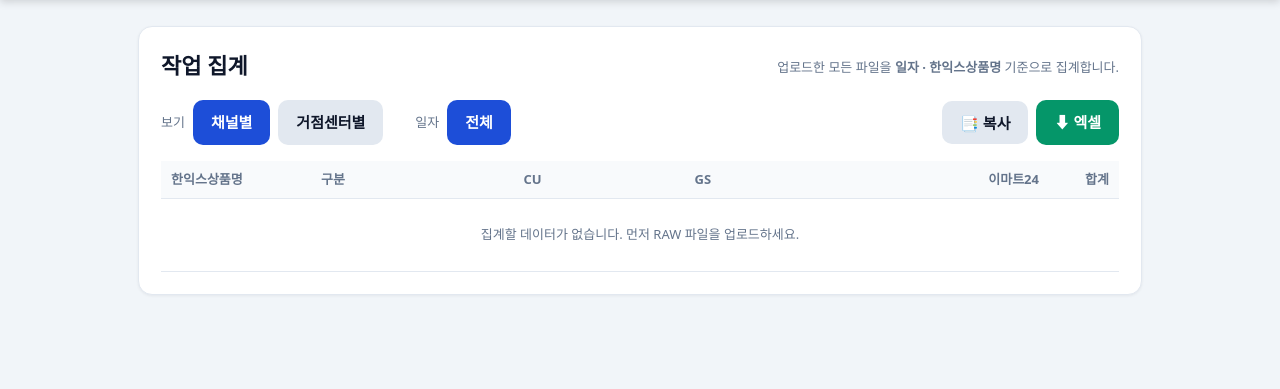
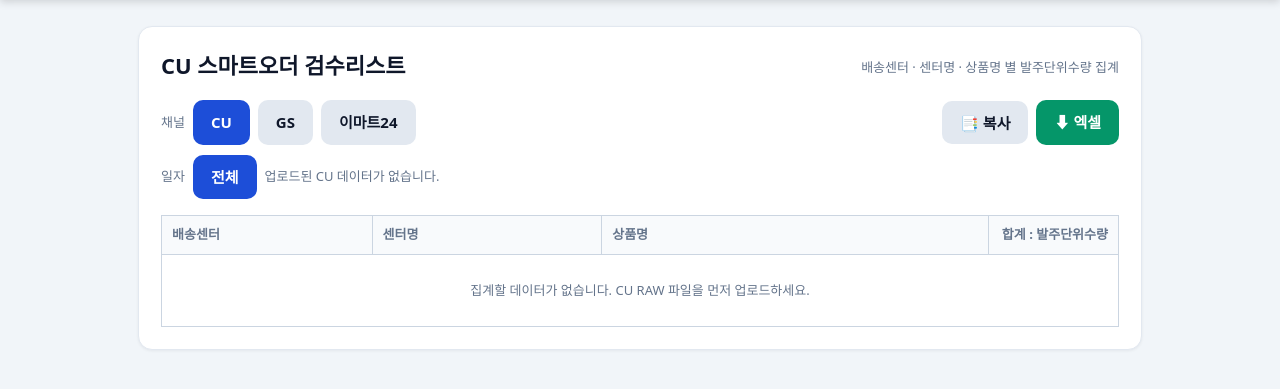
Before and after one commit to sangjin94/hanex_smartorder, a Flask app: page /report in a window 1280 px wide. Shown: the part 63-452 px from the top of the page. Run offline with Flask 3, Linux system fonts and the light colour scheme.

Commit message:
작업집계를 검수리스트 형식으로 변경 (채널·일자 선택 → 이고센터>센터>상품>수량)
- 채널 선택 + 일자 선택 후 배송센터(이고센터) > 센터명 > 화주상품명 별 집계
- 센터명별 요약(소계) + 총합계 (엑셀 검수리스트와 동일 형태)
- 수량: CU는 발주단위수량, GS·E24는 주문수량. 헤더에 명시
- 클립보드 복사 + 엑셀 다운로드(그룹/소계/총합계)
- 사용법·README 갱신

Co-Authored-By: Claude Opus 4.8 <noreply@anthropic.com>

```diff
--- a/app.py
+++ b/app.py
@@ -312,7 +312,7 @@ def history_delete(uid):
     return redirect(url_for("history", ch=request.form.get("ch", "")))
 
 
-# ---------------- 작업 집계 (일자 · 한익스상품명 · 채널/거점센터) ----------------
+# ---------------- 작업 집계(검수리스트): 채널·일자별 · 이고센터>센터>상품(화주)>수량 ----------------
 def _norm_date(s):
     """'20260715' / '2026-07-14 00:00:00' / '2026-07-14' → '2026-07-15'. 없으면 ''"""
     s = (s or "").strip()
@@ -324,13 +324,19 @@ def _norm_date(s):
     return s
 
 
-def _aggregate():
-    """아카이브 전체를 가로질러 (일자, 한익스상품명, 구분) 별 채널·거점센터 수량 집계.
-    반환: agg{key: {'ch':{ch:qty}, 'hub':{hub:qty}}}, dates[], hubs[], skipped(한익스상품명 없는 수량)
-    """
-    agg, dates, hubs, skipped = {}, set(), set(), 0
+def _hubkey(h):
+    return (1, "") if h in ("(미지정)", "") else (0, h)
+
+
+def _checklist(ch, sel_date):
+    """한 채널의 업로드들을 (이고센터 > 채널센터 > 화주상품명) 별 수량으로 집계.
+    수량은 process()의 row['수량'](CU=발주단위수량). 반환: (blocks, grand, dates)"""
+    agg = {}          # (hub, center, prod) -> qty
+    dates = set()
     for rec in _load_index():
-        ch, path = rec["ch"], _rec_path(rec)
+        if rec["ch"] != ch:
+            continue
+        path = _rec_path(rec)
         if not os.path.exists(path):
             continue
         try:
@@ -338,91 +344,88 @@ def _aggregate():
         except Exception:
             continue
         for row in rows:
+            d = _norm_date(row["배송일자"]) or "(일자없음)"
+            dates.add(d)
+            if sel_date and d != sel_date:
+                continue
             q = row["수량"] if isinstance(row["수량"], (int, float)) else 0
-            rep = row["대표"]
-            d = _norm_date(row["배송일자"]) or "(일자없음)"
-            if not rep:
-                skipped += q
-                continue
-            hub = row["거점센터"] or "(거점미지정)"
-            dates.add(d); hubs.add(hub)
-            e = agg.setdefault((d, rep, row["구분"]), {"ch": {}, "hub": {}})
-            e["ch"][ch] = e["ch"].get(ch, 0) + q
-            e["hub"][hub] = e["hub"].get(hub, 0) + q
-    return agg, sorted(dates, reverse=True), sorted(hubs), skipped
+            key = (row["거점센터"] or "(미지정)", row["센터"] or "", row["상품명"] or "")
+            agg[key] = agg.get(key, 0) + q
 
+    # 트리: hub -> center -> [(prod, qty)]
+    from collections import OrderedDict
+    tree = OrderedDict()
+    for (hub, center, prod) in sorted(agg, key=lambda k: (_hubkey(k[0]), k[1], k[2])):
+        tree.setdefault(hub, OrderedDict()).setdefault(center, []).append((prod, agg[(hub, center, prod)]))
 
-def _report_table(view, sel_date):
-    """집계를 화면/엑셀용 (columns, groups, grand) 로 정리."""
-    agg, dates, hubs, skipped = _aggregate()
-    if view == "hub":
-        columns = [(h, h) for h in hubs]
-    else:
-        columns = [(c, sc.CHANNELS[c]["name"]) for c in CH_ORDER]
-    colkeys = [c for c, _ in columns]
-    # 일자별 그룹
-    groups = {}
-    for (d, rep, cat), e in agg.items():
-        if sel_date and d != sel_date:
-            continue
-        src = e["hub"] if view == "hub" else e["ch"]
-        row = {"rep": rep, "cat": cat,
-               "cols": {k: src.get(k, 0) for k in colkeys},
-               "total": sum(src.values())}
-        groups.setdefault(d, []).append(row)
-    out = []
-    grand = {k: 0 for k in colkeys}; grand_total = 0
-    for d in sorted(groups, reverse=True):
-        rows = sorted(groups[d], key=lambda r: (sc.PRODUCT_CATS.index(r["cat"]) if r["cat"] in sc.PRODUCT_CATS else 9, r["rep"]))
-        sub = {k: sum(r["cols"][k] for r in rows) for k in colkeys}
-        sub_total = sum(r["total"] for r in rows)
-        for k in colkeys:
-            grand[k] += sub[k]
-        grand_total += sub_total
-        out.append({"date": d, "rows": rows, "sub": sub, "sub_total": sub_total})
-    return columns, out, grand, grand_total, dates, skipped
+    blocks, grand = [], 0
+    for hub, centers in tree.items():
+        cblocks, hub_total = [], 0
+        for center, prods in centers.items():
+            sub = sum(q for _, q in prods)
+            hub_total += sub
+            cblocks.append({"center": center, "prods": prods, "sub": sub})
+        grand += hub_total
+        blocks.append({"hub": hub, "centers": cblocks, "hub_total": hub_total})
+    return blocks, grand, sorted(dates, reverse=True)
 
 
 @app.route("/report")
 def report():
-    view = "hub" if request.args.get("view") == "hub" else "channel"
+    ch = request.args.get("ch", "")
+    if ch not in sc.CHANNELS:
+        ch = CH_ORDER[0]
     sel_date = request.args.get("date", "")
-    columns, groups, grand, grand_total, dates, skipped = _report_table(view, sel_date)
-    return render_template("report.html", view=view, sel_date=sel_date,
-                           columns=columns, groups=groups, grand=grand,
-                           grand_total=grand_total, dates=dates, skipped=skipped)
+    blocks, grand, dates = _checklist(ch, sel_date)
+    return render_template("report.html", ch=ch, cfg=sc.CHANNELS, channels=CH_ORDER,
+                           sel_date=sel_date, blocks=blocks, grand=grand, dates=dates)
 
 
 @app.route("/report/xlsx")
 def report_xlsx():
     import openpyxl
-    from openpyxl.styles import Font, PatternFill, Alignment
-    view = "hub" if request.args.get("view") == "hub" else "channel"
+    from openpyxl.styles import Font, PatternFill, Alignment, Border, Side
+    ch = request.args.get("ch", "")
+    if ch not in sc.CHANNELS:
+        ch = CH_ORDER[0]
     sel_date = request.args.get("date", "")
-    columns, groups, grand, grand_total, dates, skipped = _report_table(view, sel_date)
-    wb = openpyxl.Workbook(); ws = wb.active; ws.title = "작업집계"
-    headers = ["일자", "한익스상품명", "구분"] + [name for _, name in columns] + ["합계"]
-    ws.append(headers)
-    hdr_fill = PatternFill("solid", fgColor="FFFFFF00")
-    for c in range(1, len(headers) + 1):
-        ws.cell(1, c).font = Font(name="맑은 고딕", size=11, bold=True)
-        ws.cell(1, c).fill = hdr_fill
-        ws.cell(1, c).alignment = Alignment(horizontal="center")
-    for g in groups:
-        for r in g["rows"]:
-            ws.append([g["date"], r["rep"], r["cat"]] +
-                      [r["cols"][k] for k, _ in columns] + [r["total"]])
-        ws.append(["%s 소계" % g["date"], "", ""] +
-                  [g["sub"][k] for k, _ in columns] + [g["sub_total"]])
-    ws.append(["총합계", "", ""] + [grand[k] for k, _ in columns] + [grand_total])
-    for i, w in enumerate([12, 34, 8] + [11] * len(columns) + [10], 1):
+    blocks, grand, dates = _checklist(ch, sel_date)
+    cfg = sc.CHANNELS[ch]
+    wb = openpyxl.Workbook(); ws = wb.active; ws.title = "검수리스트"
+    yellow = PatternFill("solid", fgColor="FFFFFF00")
+    thin = Side(style="thin", color="FFBFBFBF")
+    border = Border(top=thin, bottom=thin, left=thin, right=thin)
+    qtylabel = "발주단위수량" if ch == "cu" else "수량"
+    ws.append(["배송센터", "센터명", "상품명", "합계 : %s" % qtylabel])
+    for c in range(1, 5):
+        cell = ws.cell(1, c); cell.font = Font(name="맑은 고딕", size=11, bold=True)
+        cell.fill = PatternFill("solid", fgColor="FFDDEBF7"); cell.border = border
+    def put(r, vals, bold=False, fill=None):
+        for c, v in enumerate(vals, 1):
+            cell = ws.cell(r, c, v)
+            cell.font = Font(name="맑은 고딕", size=10, bold=bold)
+            cell.border = border
+            if fill:
+                cell.fill = fill
+    r = 2
+    for b in blocks:
+        first_hub = True
+        for cb in b["centers"]:
+            first_center = True
+            for prod, q in cb["prods"]:
+                put(r, [b["hub"] if first_hub else "", cb["center"] if first_center else "", prod, q])
+                first_hub = first_center = False
+                r += 1
+            put(r, ["", "%s 요약" % cb["center"], "", cb["sub"]], bold=True, fill=yellow)
+            r += 1
+    put(r, ["총합계", "", "", grand], bold=True, fill=yellow)
+    for i, w in enumerate([20, 22, 30, 16], 1):
         ws.column_dimensions[openpyxl.utils.get_column_letter(i)].width = w
     ws.freeze_panes = "A2"
     bio = io.BytesIO(); wb.save(bio); bio.seek(0)
-    today = datetime.datetime.now().strftime("%Y%m%d")
-    tag = "거점센터별" if view == "hub" else "채널별"
+    dtag = sel_date or "전체"
     return send_file(bio, as_attachment=True,
-                     download_name="작업집계_%s_%s.xlsx" % (tag, today),
+                     download_name="%s_검수리스트_%s.xlsx" % (cfg["name"], dtag),
                      mimetype="application/vnd.openxmlformats-officedocument.spreadsheetml.sheet")
 
 
--- a/templates/report.html
+++ b/templates/report.html
@@ -1,70 +1,68 @@
 {% extends "base.html" %}
-{% block title %}작업 집계{% endblock %}
+{% block title %}작업 집계(검수리스트){% endblock %}
 {% block body %}
+{% set qtylabel = '발주단위수량' if ch=='cu' else '수량' %}
 <div class="card">
   <div class="row" style="justify-content:space-between">
-    <h1>작업 집계</h1>
-    <div class="muted">업로드한 모든 파일을 <b>일자 · 한익스상품명</b> 기준으로 집계합니다.</div>
+    <h1>{{ cfg[ch].name }} 스마트오더 검수리스트</h1>
+    <div class="muted">배송센터 · 센터명 · 상품명 별 {{ qtylabel }} 집계</div>
   </div>
 
-  <!-- 보기 기준 + 일자 필터 -->
+  <!-- 채널 선택 -->
   <div class="row" style="gap:8px;margin-top:14px;flex-wrap:wrap">
-    <span class="muted" style="align-self:center">보기</span>
-    <a class="btn {{ '' if view=='channel' else 'gray' }}" href="{{ url_for('report', view='channel', date=sel_date) }}">채널별</a>
-    <a class="btn {{ '' if view=='hub' else 'gray' }}" href="{{ url_for('report', view='hub', date=sel_date) }}">거점센터별</a>
-    <span style="width:16px"></span>
-    <span class="muted" style="align-self:center">일자</span>
-    <a class="btn {{ 'gray' if sel_date }}" href="{{ url_for('report', view=view) }}">전체</a>
-    {% for d in dates %}
-    <a class="btn {{ '' if sel_date==d else 'gray' }}" href="{{ url_for('report', view=view, date=d) }}">{{ d }}</a>
+    <span class="muted" style="align-self:center">채널</span>
+    {% for c in channels %}
+    <a class="btn {{ '' if ch==c else 'gray' }}" href="{{ url_for('report', ch=c) }}">{{ cfg[c].name }}</a>
     {% endfor %}
     <span class="sp" style="margin-left:auto"></span>
     <button class="btn gray" type="button" onclick="copyReport()">📑 복사</button>
-    <a class="btn ok" href="{{ url_for('report_xlsx', view=view, date=sel_date) }}">⬇ 엑셀</a>
+    <a class="btn ok" href="{{ url_for('report_xlsx', ch=ch, date=sel_date) }}">⬇ 엑셀</a>
   </div>
 
-  {% if skipped %}
-  <div class="warnbox" style="margin-top:12px">
-    한익스상품명이 아직 없는 상품 <b>{{ skipped }}</b>개는 집계에서 제외됐습니다.
-    <a href="{{ url_for('master_edit', which='product') }}">상품마스터</a>에서 등록하면 포함됩니다.
+  <!-- 일자 선택 -->
+  <div class="row" style="gap:8px;margin-top:10px;flex-wrap:wrap">
+    <span class="muted" style="align-self:center">일자</span>
+    <a class="btn {{ 'gray' if sel_date }}" href="{{ url_for('report', ch=ch) }}">전체</a>
+    {% for d in dates %}
+    <a class="btn {{ '' if sel_date==d else 'gray' }}" href="{{ url_for('report', ch=ch, date=d) }}">{{ d }}</a>
+    {% endfor %}
+    {% if not dates %}<span class="muted" style="align-self:center">업로드된 {{ cfg[ch].name }} 데이터가 없습니다.</span>{% endif %}
   </div>
-  {% endif %}
 
   <div style="overflow-x:auto;margin-top:16px">
-  <table id="reportTable">
+  <table id="reportTable" class="chk">
     <tr>
-      <th style="width:150px">한익스상품명</th>
-      <th style="width:64px">구분</th>
-      {% for key,name in columns %}<th style="text-align:right">{{ name }}</th>{% endfor %}
-      <th style="text-align:right;width:70px">합계</th>
+      <th style="width:22%">배송센터</th>
+      <th style="width:24%">센터명</th>
+      <th>상품명</th>
+      <th style="width:130px;text-align:right">합계 : {{ qtylabel }}</th>
     </tr>
-    {% for g in groups %}
-    <tr style="background:#eef2ff"><td colspan="{{ columns|length + 3 }}"><b>📅 {{ g.date }}</b></td></tr>
-    {% for r in g.rows %}
-    <tr>
-      <td>{{ r.rep }}</td>
-      <td><span class="pill {{ 'cu' if r.cat=='대월' else 'e24' }}">{{ r.cat }}</span></td>
-      {% for key,name in columns %}
-      <td style="text-align:right">{{ r.cols[key] or '' }}</td>
+    {% for b in blocks %}
+      {% for cb in b.centers %}
+        {% for prod,q in cb.prods %}
+        <tr>
+          <td>{{ b.hub if loop.first and cb == b.centers[0] else '' }}</td>
+          <td>{{ cb.center if loop.first else '' }}</td>
+          <td>{{ prod }}</td>
+          <td style="text-align:right">{{ q }}</td>
+        </tr>
+        {% endfor %}
+        <tr class="sub">
+          <td></td>
+          <td><b>{{ cb.center }} 요약</b></td>
+          <td></td>
+          <td style="text-align:right"><b>{{ cb.sub }}</b></td>
+        </tr>
       {% endfor %}
-      <td style="text-align:right"><b>{{ r.total }}</b></td>
-    </tr>
     {% endfor %}
-    <tr style="background:#f8fafc;font-weight:700">
-      <td colspan="2">{{ g.date }} 소계</td>
-      {% for key,name in columns %}<td style="text-align:right">{{ g.sub[key] or '' }}</td>{% endfor %}
-      <td style="text-align:right">{{ g.sub_total }}</td>
-    </tr>
-    {% endfor %}
-    {% if groups %}
-    <tr style="background:#dbe9f7;font-weight:800">
-      <td colspan="2">총합계</td>
-      {% for key,name in columns %}<td style="text-align:right">{{ grand[key] or '' }}</td>{% endfor %}
-      <td style="text-align:right">{{ grand_total }}</td>
+    {% if blocks %}
+    <tr class="grand">
+      <td colspan="3"><b>총합계</b></td>
+      <td style="text-align:right"><b>{{ grand }}</b></td>
     </tr>
     {% else %}
-    <tr><td colspan="{{ columns|length + 3 }}" class="muted" style="text-align:center;padding:26px">
-      집계할 데이터가 없습니다. 먼저 RAW 파일을 업로드하세요.
+    <tr><td colspan="4" class="muted" style="text-align:center;padding:26px">
+      집계할 데이터가 없습니다. {{ cfg[ch].name }} RAW 파일을 먼저 업로드하세요.
     </td></tr>
     {% endif %}
   </table>
@@ -72,6 +70,11 @@
   <div class="muted" id="copymsg" style="margin-top:10px;display:none;color:#059669">복사했습니다. 엑셀/메신저에 붙여넣기 하세요.</div>
 </div>
 
+<style>
+  table.chk td, table.chk th{border:1px solid #cbd5e1}
+  table.chk tr.sub td{background:#fffbcc;font-weight:700}
+  table.chk tr.grand td{background:#dbe9f7;font-weight:800}
+</style>
 <script>
 function copyReport(){
   const t=document.getElementById('reportTable');
```
Also changed, not shown: templates/guide.html (+5 -4 lines), README.md.
